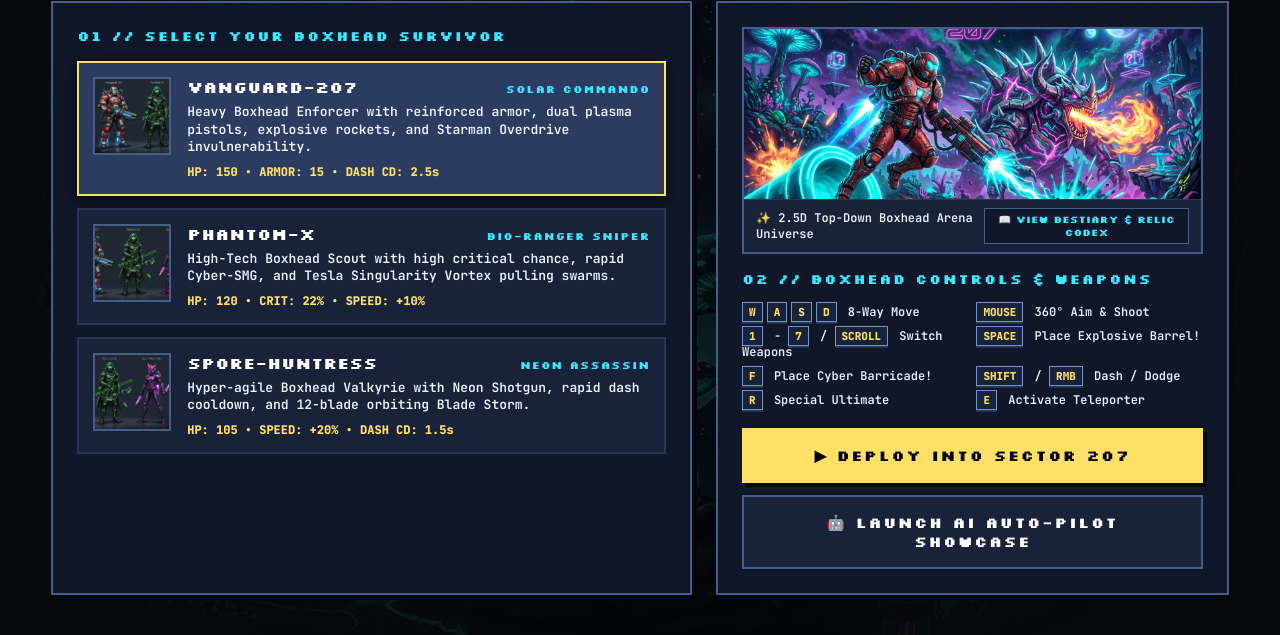
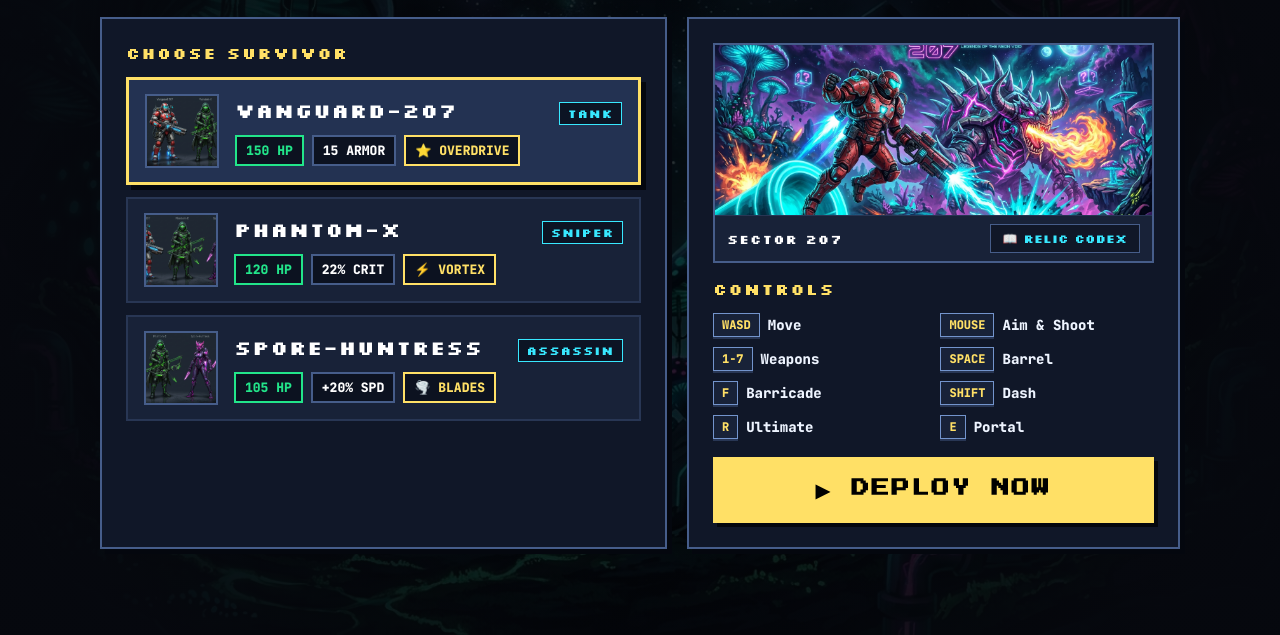
Before and after one commit to chernandezweb/cyber-spore-207, a website built with Vite: page index.html in a window 1280 px wide. Shown: the part 165-800 px from the top of the page. Built offline with nearby package versions, Linux system fonts and the light colour scheme.

Commit message:
Simplify main menu with big bold text, remove AI demo launch button, fix survivor selection

```diff
--- a/index.html
+++ b/index.html
@@ -192,97 +192,92 @@
 
         <div class="menu-container">
           <header class="menu-header">
-            <div class="platform-badges">
-              <span class="p-badge cyan">2.5D BOXHEAD TOP-DOWN ARENA</span>
-              <span class="p-badge magenta">BOXHEAD ZOMBIE WARS × RISK OF RAIN 2</span>
-              <span class="p-badge lime" id="runtime-badge">WEB &amp; TAURI STEAM-READY BUILD v0.207</span>
-            </div>
             <h1 class="game-logo">
               <span class="logo-cyber">CYBER-SPORE</span>
               <span class="logo-207">207</span>
             </h1>
-            <p class="game-tagline">BOXHEAD ZOMBIE WARS // 2.5D TOP-DOWN ACTION ROGUELIKE</p>
+            <p class="game-tagline">2.5D PIXEL ARENA SHOOTER</p>
           </header>
 
           <div class="menu-grid">
-            <!-- Left Column: Survivor Select -->
+            <!-- Left Column: Big, Clear Survivor Select -->
             <section class="menu-card survivor-select-panel">
-              <h2 class="panel-title">01 // SELECT YOUR BOXHEAD SURVIVOR</h2>
+              <h2 class="panel-title">CHOOSE SURVIVOR</h2>
               <div class="survivor-cards" id="survivor-cards-container">
-                <div class="surv-card selected" data-survivor="vanguard">
+                <button type="button" class="surv-card selected" data-survivor="vanguard">
                   <div class="surv-portrait portrait-vanguard" style="background-image: url('./assets/hero-spritesheet.jpg');"></div>
                   <div class="surv-info">
                     <div class="surv-header">
                       <h3>VANGUARD-207</h3>
-                      <span class="surv-role">SOLAR COMMANDO</span>
+                      <span class="surv-role">TANK</span>
                     </div>
-                    <p class="surv-desc">Heavy Boxhead Enforcer with reinforced armor, dual plasma pistols, explosive rockets, and Starman Overdrive invulnerability.</p>
-                    <div class="surv-stats">
-                      <span>HP: 150</span> • <span>ARMOR: 15</span> • <span>DASH CD: 2.5s</span>
+                    <div class="surv-stat-chips">
+                      <span class="s-chip hp">150 HP</span>
+                      <span class="s-chip">15 ARMOR</span>
+                      <span class="s-chip ult">⭐ OVERDRIVE</span>
                     </div>
                   </div>
-                </div>
+                </button>
 
-                <div class="surv-card" data-survivor="phantom">
+                <button type="button" class="surv-card" data-survivor="phantom">
                   <div class="surv-portrait portrait-phantom" style="background-image: url('./assets/hero-spritesheet.jpg');"></div>
                   <div class="surv-info">
                     <div class="surv-header">
                       <h3>PHANTOM-X</h3>
-                      <span class="surv-role">BIO-RANGER SNIPER</span>
+                      <span class="surv-role">SNIPER</span>
                     </div>
-                    <p class="surv-desc">High-Tech Boxhead Scout with high critical chance, rapid Cyber-SMG, and Tesla Singularity Vortex pulling swarms.</p>
-                    <div class="surv-stats">
-                      <span>HP: 120</span> • <span>CRIT: 22%</span> • <span>SPEED: +10%</span>
+                    <div class="surv-stat-chips">
+                      <span class="s-chip hp">120 HP</span>
+                      <span class="s-chip">22% CRIT</span>
+                      <span class="s-chip ult">⚡ VORTEX</span>
                     </div>
                   </div>
-                </div>
+                </button>
 
-                <div class="surv-card" data-survivor="huntress">
+                <button type="button" class="surv-card" data-survivor="huntress">
                   <div class="surv-portrait portrait-huntress" style="background-image: url('./assets/hero-spritesheet.jpg');"></div>
                   <div class="surv-info">
                     <div class="surv-header">
                       <h3>SPORE-HUNTRESS</h3>
-                      <span class="surv-role">NEON ASSASSIN</span>
+                      <span class="surv-role">ASSASSIN</span>
                     </div>
-                    <p class="surv-desc">Hyper-agile Boxhead Valkyrie with Neon Shotgun, rapid dash cooldown, and 12-blade orbiting Blade Storm.</p>
-                    <div class="surv-stats">
-                      <span>HP: 105</span> • <span>SPEED: +20%</span> • <span>DASH CD: 1.5s</span>
+                    <div class="surv-stat-chips">
+                      <span class="s-chip hp">105 HP</span>
+                      <span class="s-chip">+20% SPD</span>
+                      <span class="s-chip ult">🌪️ BLADES</span>
                     </div>
                   </div>
-                </div>
+                </button>
               </div>
             </section>
 
-            <!-- Right Column: Key Art Preview, Controls & Launch -->
+            <!-- Right Column: Art, Simple Controls & Big Play Button -->
             <section class="menu-card launch-panel">
               <div class="cover-preview-frame">
                 <img src="./assets/title-cover.jpg" alt="CYBER-SPORE 207 Key Art" class="cover-img" />
                 <div class="cover-caption">
-                  <span>✨ 2.5D Top-Down Boxhead Arena Universe</span>
-                  <button id="btn-open-codex" class="codex-btn">📖 VIEW BESTIARY &amp; RELIC CODEX</button>
+                  <span class="caption-tag">SECTOR 207</span>
+                  <button id="btn-open-codex" class="codex-btn" type="button">📖 RELIC CODEX</button>
                 </div>
               </div>
 
               <div class="controls-guide">
-                <h2 class="panel-title">02 // BOXHEAD CONTROLS &amp; WEAPONS</h2>
+                <h2 class="panel-title">CONTROLS</h2>
                 <div class="keys-grid">
-                  <div><kbd>W</kbd><kbd>A</kbd><kbd>S</kbd><kbd>D</kbd> 8-Way Move</div>
-                  <div><kbd>MOUSE</kbd> 360° Aim &amp; Shoot</div>
-                  <div><kbd>1</kbd> - <kbd>7</kbd> / <kbd>SCROLL</kbd> Switch Weapons</div>
-                  <div><kbd>SPACE</kbd> Place Explosive Barrel!</div>
-                  <div><kbd>F</kbd> Place Cyber Barricade!</div>
-                  <div><kbd>SHIFT</kbd> / <kbd>RMB</kbd> Dash / Dodge</div>
-                  <div><kbd>R</kbd> Special Ultimate</div>
-                  <div><kbd>E</kbd> Activate Teleporter</div>
+                  <div><kbd>WASD</kbd> Move</div>
+                  <div><kbd>MOUSE</kbd> Aim &amp; Shoot</div>
+                  <div><kbd>1-7</kbd> Weapons</div>
+                  <div><kbd>SPACE</kbd> Barrel</div>
+                  <div><kbd>F</kbd> Barricade</div>
+                  <div><kbd>SHIFT</kbd> Dash</div>
+                  <div><kbd>R</kbd> Ultimate</div>
+                  <div><kbd>E</kbd> Portal</div>
                 </div>
               </div>
 
               <div class="launch-buttons">
-                <button id="btn-start-run" class="btn-primary-launch">
-                  ▶ DEPLOY INTO SECTOR 207
-                </button>
-                <button id="btn-start-ai-demo" class="btn-secondary-launch">
-                  🤖 LAUNCH AI AUTO-PILOT SHOWCASE
+                <button id="btn-start-run" class="btn-primary-launch" type="button">
+                  ▶ DEPLOY NOW
                 </button>
               </div>
             </section>
--- a/src/main.ts
+++ b/src/main.ts
@@ -7,11 +7,10 @@ import type { SurvivorId, UpgradeCard } from './types';
 let selectedSurvivor: SurvivorId = 'vanguard';
 let engine: GameEngine | null = null;
 
-window.addEventListener('DOMContentLoaded', () => {
+function initApp() {
   const canvas = document.getElementById('game-canvas') as HTMLCanvasElement;
   engine = new GameEngine(canvas);
 
-  detectPlatform();
   populateCodex();
   setupMenuBindings();
 
@@ -26,7 +25,13 @@ window.addEventListener('DOMContentLoaded', () => {
   engine.onGameOver = (stats) => {
     showGameOverScreen(stats);
   };
-});
+}
+
+if (document.readyState === 'loading') {
+  window.addEventListener('DOMContentLoaded', initApp);
+} else {
+  initApp();
+}
 
 function renderUpgradeDraftModal(cards: UpgradeCard[], title: string, subtitle: string) {
   const modal = document.getElementById('upgrade-draft-modal');
@@ -78,20 +83,6 @@ function renderUpgradeDraftModal(cards: UpgradeCard[], title: string, subtitle:
   modal.classList.remove('hidden');
 }
 
-function detectPlatform() {
-  const badge = document.getElementById('runtime-badge');
-  if (!badge) return;
-
-  const isTauri = !!(window as any).__TAURI__ || !!(window as any).__TAURI_INTERNALS__;
-  if (isTauri) {
-    badge.textContent = 'STEAM / TAURI PIXEL RUNTIME v0.207';
-    badge.className = 'p-badge lime';
-  } else {
-    badge.textContent = '2.5D PIXEL-ART WEB BUILD v0.207';
-    badge.className = 'p-badge cyan';
-  }
-}
-
 function setupMenuBindings() {
   for (let i = 0; i <= 6; i++) {
     const slot = document.getElementById(`weapon-slot-${i}`);
@@ -107,17 +98,17 @@ function setupMenuBindings() {
     }
   });
 
-  const survCards = document.querySelectorAll('.surv-card');
-  survCards.forEach((card) => {
-    card.addEventListener('click', () => {
-      survCards.forEach((c) => c.classList.remove('selected'));
-      card.classList.add('selected');
-      selectedSurvivor = (card.getAttribute('data-survivor') as SurvivorId) || 'vanguard';
-    });
+  // Bulletproof Survivor Selection via event delegation on container
+  const survContainer = document.getElementById('survivor-cards-container');
+  survContainer?.addEventListener('click', (ev) => {
+    const card = (ev.target as HTMLElement | null)?.closest('.surv-card') as HTMLElement | null;
+    if (!card) return;
+    survContainer.querySelectorAll('.surv-card').forEach((c) => c.classList.remove('selected'));
+    card.classList.add('selected');
+    selectedSurvivor = (card.getAttribute('data-survivor') as SurvivorId) || 'vanguard';
   });
 
   document.getElementById('btn-start-run')?.addEventListener('click', () => startGame(false));
-  document.getElementById('btn-start-ai-demo')?.addEventListener('click', () => startGame(true));
   document.getElementById('btn-toggle-ai')?.addEventListener('click', () => engine?.toggleAI());
   document.getElementById('btn-toggle-audio')?.addEventListener('click', () => engine?.toggleAudio());
   document.getElementById('btn-return-menu')?.addEventListener('click', () => returnToMenu());
@@ -149,6 +140,12 @@ function setupMenuBindings() {
 
 function startGame(withAi: boolean) {
   if (!engine) return;
+
+  // Always read the currently highlighted survivor card as source of truth
+  const activeCard = document.querySelector('#survivor-cards-container .surv-card.selected');
+  if (activeCard) {
+    selectedSurvivor = (activeCard.getAttribute('data-survivor') as SurvivorId) || selectedSurvivor;
+  }
 
   document.getElementById('main-menu-overlay')?.classList.add('hidden');
   document.getElementById('gameover-modal')?.classList.add('hidden');
--- a/src/style.css
+++ b/src/style.css
@@ -1792,6 +1792,146 @@ kbd,
   font-weight: 800;
 }
 
+/* ==========================================================================
+   SIMPLIFIED, BIG & BOLD MAIN MENU POLISH
+   ========================================================================== */
+.menu-container {
+  max-width: 1080px;
+  gap: 20px;
+}
+
+.game-logo {
+  font-size: 46px;
+}
+
+.game-tagline {
+  font-size: 16px;
+  color: var(--color-cyan-bright);
+  letter-spacing: 3px;
+  margin-top: 10px;
+}
+
+.menu-grid {
+  grid-template-columns: 1.15fr 1fr;
+  gap: 20px;
+}
+
+.panel-title {
+  font-size: 16px;
+  letter-spacing: 1.5px;
+  color: var(--color-amber-bright);
+  margin-bottom: 14px;
+}
+
+.surv-card {
+  width: 100%;
+  text-align: left;
+  font-family: inherit;
+  color: var(--text-primary);
+  align-items: center;
+  padding: 14px 16px;
+  gap: 16px;
+}
+
+.surv-card.selected {
+  border-color: var(--color-amber-bright);
+  border-width: 3px;
+  background: #233252;
+  box-shadow: 5px 5px 0 #04070e;
+}
+
+.surv-portrait {
+  width: 74px;
+  height: 74px;
+}
+
+.surv-header {
+  margin-bottom: 10px;
+}
+
+.surv-header h3 {
+  font-size: 20px;
+  letter-spacing: 0.8px;
+}
+
+.surv-role {
+  font-size: 12px;
+  font-weight: 800;
+  padding: 3px 8px;
+  background: #0c1424;
+  border: 1.5px solid var(--color-cyan-bright);
+  color: var(--color-cyan-bright);
+}
+
+.surv-stat-chips {
+  display: flex;
+  flex-wrap: wrap;
+  gap: 8px;
+}
+
+.s-chip {
+  font-family: var(--font-mono);
+  font-size: 13px;
+  font-weight: 800;
+  padding: 5px 9px;
+  background: #0c1220;
+  border: 2px solid var(--border-mid);
+  color: var(--text-white);
+}
+
+.s-chip.hp {
+  border-color: var(--color-emerald-bright);
+  color: var(--color-emerald-bright);
+}
+
+.s-chip.ult {
+  border-color: var(--color-amber-bright);
+  color: var(--color-amber-bright);
+}
+
+.caption-tag {
+  font-family: var(--font-display);
+  font-size: 13px;
+  font-weight: 700;
+  color: var(--text-white);
+  letter-spacing: 1px;
+}
+
+.codex-btn {
+  font-size: 12px;
+  padding: 6px 12px;
+}
+
+.controls-guide {
+  margin-bottom: 18px;
+}
+
+.keys-grid {
+  gap: 10px 14px;
+  font-size: 14px;
+  font-weight: 800;
+}
+
+.keys-grid > div {
+  display: flex;
+  align-items: center;
+  gap: 8px;
+  white-space: nowrap;
+}
+
+kbd {
+  font-size: 12px;
+  padding: 3px 8px;
+  margin-right: 0;
+}
+
+.btn-primary-launch {
+  font-family: var(--font-pixel);
+  font-size: 18px;
+  padding: 20px 24px;
+  letter-spacing: 2px;
+}
+
 @media (max-width: 820px) {
   .draft-cards-row {
     grid-template-columns: 1fr;
```
